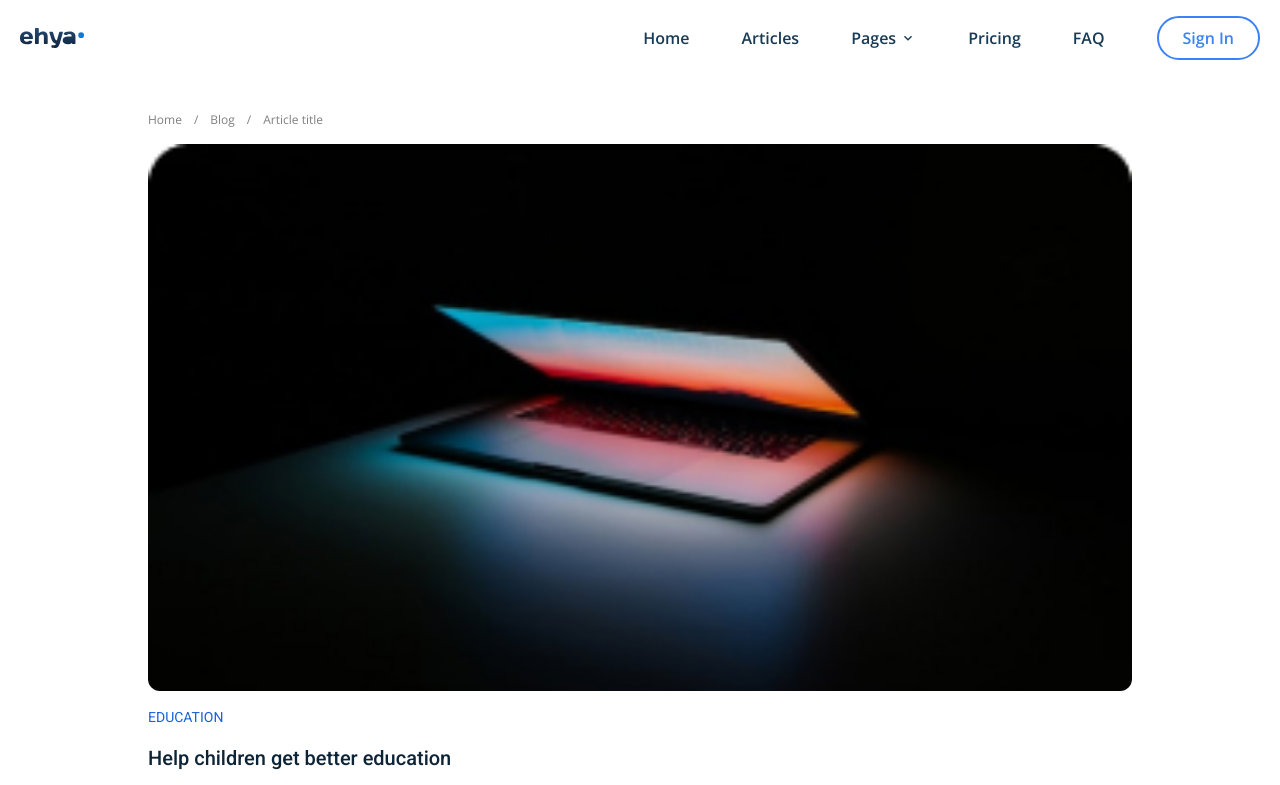
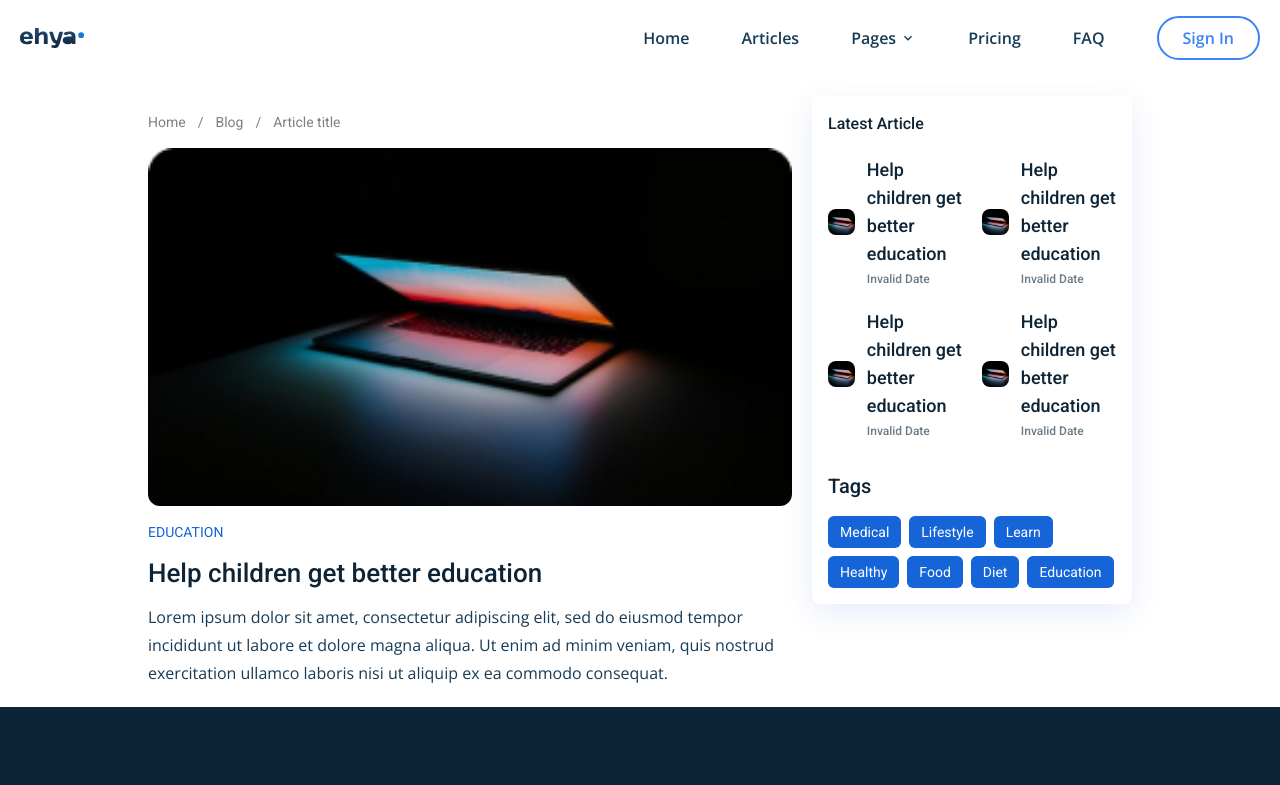
Before and after one commit to OscarMo1/blog, a React (Create React App) app: page /blog/1 in a window 1280 px wide. Shown: the top 785 px of the page. Built offline with nearby package versions, Linux system fonts and the light colour scheme.

Commit message:
Completed article info page
styled to become responsive

```diff
--- a/src/component/BreadCrumbs.jsx
+++ b/src/component/BreadCrumbs.jsx
@@ -5,7 +5,7 @@ const BreadCrumbs = ({data}) => {
   return (
     <div className="flex items-center py-4 overflow-x-auto whitespace-nowrap">
         {data.map((item, index) =>(
-            <div className="text-black opacity-50 text-xs">
+            <div className="text-black opacity-50 text-xs  font-roboto md:text-sm">
                 <Link to={item.link}>{item.name}</Link>
                 {index !== data.length-1 && <span className="px-3">/</span>}
             </div>
--- a/src/pages/ArticleInfo/ArticleInfo.jsx
+++ b/src/pages/ArticleInfo/ArticleInfo.jsx
@@ -38,17 +38,27 @@ const postsData = [
   },
 ]
 
+const tagsData = [
+  "Medical",
+  "Lifestyle",
+  "Learn",
+  "Healthy",
+  "Food",
+  "Diet",
+  "Education",
+];
+
 const ArticleInfo = () => {
   return (
     <MainLayout>
-        <section className="container mx-auto max-w-5xl flex flex-col px-5 py-5">
+        <section className="container mx-auto max-w-5xl flex flex-col px-5 py-5 lg:flex-row lg:gap-x-5 lg:items-start">
             <article className="flex-1">
               <BreadCrumbs data={breadCrumbsData}/>
               <img className="rounded-xl w-full"src={images.Post1Image} alt="laptop" />
               <Link to="/blog?category=selectedCategory" className="text-primary text-sm font-roboto inline-block mt-4">
                 EDUCATION
               </Link>
-              <h1 className="text-xl font-medium font-roboto mt-4 text-dark-hard">
+              <h1 className="text-xl font-medium font-roboto mt-4 text-dark-hard md:text-[26px]">
                 Help children get better education
               </h1>
               <div className="mt-4 text-dark-soft">
@@ -59,7 +69,7 @@ const ArticleInfo = () => {
                 </p>
               </div>
             </article>
-            <SuggestedPosts header="Latest Article" posts={postsData}/>
+            <SuggestedPosts header="Latest Article" posts={postsData} tags={tagsData} className="mt-8 lg:mt-0 lg:max-w-xs"/>
         </section>
     </MainLayout>
   )
--- a/src/pages/ArticleInfo/container/SuggestedPosts.jsx
+++ b/src/pages/ArticleInfo/container/SuggestedPosts.jsx
@@ -1,17 +1,19 @@
 import React from 'react'
+import { Link } from 'react-router-dom';
 
-const SuggestedPosts = ({className, header, posts = [] }) => {
+
+const SuggestedPosts = ({className, header, tags, posts = [] }) => {
   return (
     <div className={`w-full shadow-[rgba(7,_65,_210,_0.1)_0px_9px_30px] rounded-lg p-4 ${className}`}>
-      <h2 className="font-roboto font-medium text-dark-hard">
+      <h2 className="font-roboto font-medium text-dark-hard md:text:xl">
         {header}
       </h2>
-      <div className="grid gap-y-5 mt-5">
+      <div className="grid gap-y-5 mt-5 md:grid-cols-2 md:gap-x-5 lg:gird-col-1">
         {posts.map((item)=>(
             <div key={item._id} className= "flex space-x-3 flex-nowrap items-center">
                 <img className="aspect-square object-cover rounded-lg w-1/5" src={item.image} alt="laptop" />
                 <div className="text-sm font-roboto text-dark-hard font-medium">
-                    <h3>{item.title}</h3>
+                    <h3 className="text-sm font-roboto text-dark-hard font-medium md:text-base lg:text-lg">{item.title}</h3>
                     <span className="text-xs opacity-60">
                         {new Date(item.createdAt).toLocaleDateString("en-US",{
                             day: "numeric",
@@ -23,6 +25,14 @@ const SuggestedPosts = ({className, header, posts = [] }) => {
             </div>
         ))}
       </div>
+      <h2 className="font-roboto font-medium text-dark-hard mt-8 md:text-xl"> Tags </h2>
+      <div className="flex flex-wrap gap-x-2 gap-y-2 mt-4">
+        {tags.map((item)=> (
+             <Link to="/" className="inline-block rounded-md px-3 py-1.5 bg-primary font-roboto text-xs text-white md:text-sm">
+                {item}
+             </Link>
+        ))}
+      </div>
     </div>
   )
 }
```
